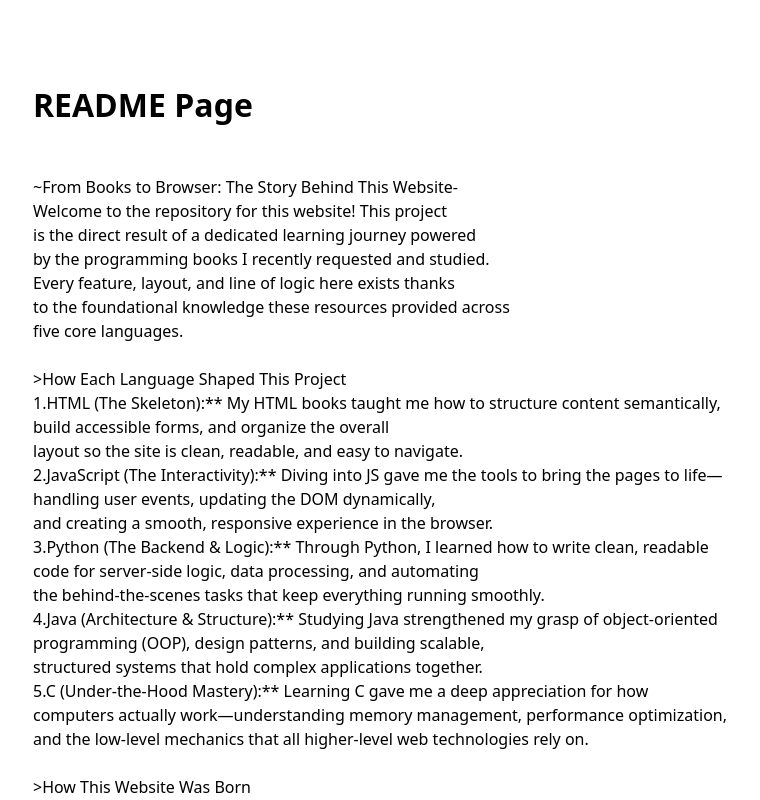
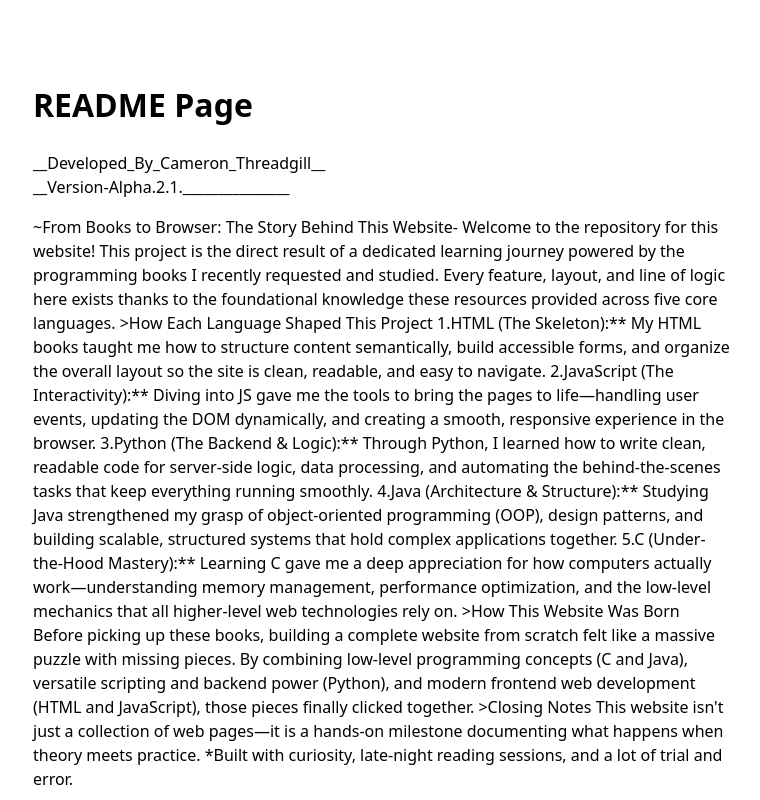
Before and after one commit to books4cam/books4cam.github.io, a plain HTML site: page index.html in a window 1280 px wide. Both pictures are taken after a click on the button "ReadMe". Shown: the top 800 px of the page, without its empty margins (257-1017 px from the left). Drawn offline with Linux system fonts and the light colour scheme.

Commit message:
Update index.html

```diff
--- a/index.html
+++ b/index.html
@@ -66,6 +66,9 @@
     tr:nth-child(even) {
       background-color: #f9f9f9;
     }
+    b{
+      text-align: justify;
+    }
   </style>
 </head>
 <body>
@@ -74,6 +77,7 @@
 <p id="mainp">__Developed_By_Cameron_Threadgill__
               __Version-Alpha.2.1._______________
 </p>
+<p id="mainb" class="b"></p>
 
   <div>
     <button id="veiwlstbtn">View List</button>
@@ -124,6 +128,7 @@
 
     const mainh = document.getElementById("mainh");
     const mainp = document.getElementById("mainp");
+    const mainb = document.getElementById("mainb");
     const bookSection = document.getElementById("bookSection");
     const bookList = document.getElementById("bookList");
     const formContainer = document.getElementById("formContainer");
@@ -234,7 +239,7 @@
     document.getElementById("Readmebtn").addEventListener("click", () => {
       resetViews();
       mainh.textContent = "README Page";
-      mainp.textContent = `
+      mainb.textContent = `
 ~From Books to Browser: The Story Behind This Website-
 Welcome to the repository for this website! This project
 is the direct result of a dedicated learning journey powered
```
